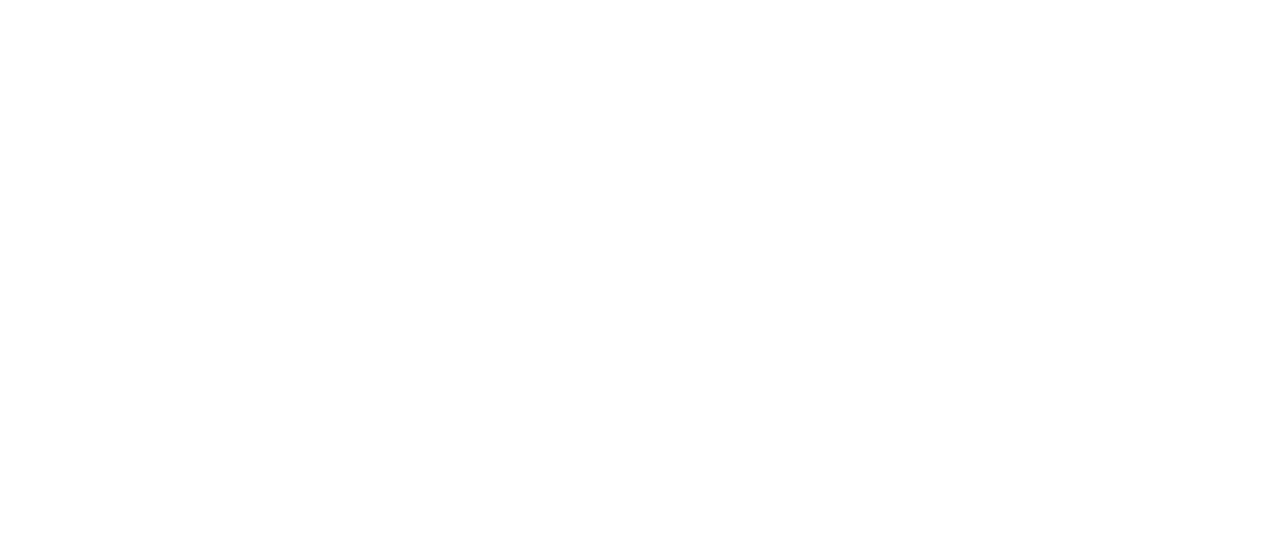
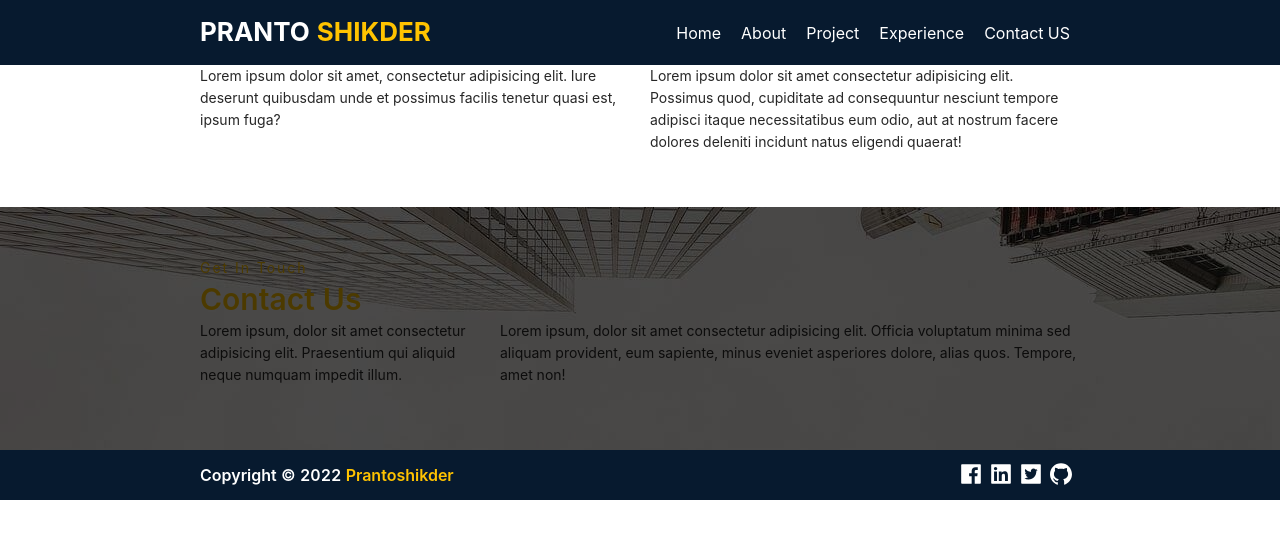
Before and after one commit to prantoshikder/pranto_shikder_portfolio, a React (Create React App) app: page /about in a window 1280 px wide. Before the commit this address had no page. Shown: the top 538 px of the page. Built offline with nearby package versions, Linux system fonts and the light colour scheme.

Commit message:
PageNotFound page design done

```diff
--- a/package.json
+++ b/package.json
@@ -12,6 +12,7 @@
     "react-dom": "^18.1.0",
     "react-router-dom": "^6.3.0",
     "react-scripts": "5.0.1",
+    "react-spinners": "^0.12.0",
     "sass": "^1.52.1",
     "web-vitals": "^2.1.4"
   },
--- a/src/App.jsx
+++ b/src/App.jsx
@@ -1,14 +1,33 @@
+import { useEffect, useState } from "react";
 import { BrowserRouter, Route, Routes } from "react-router-dom";
 import "./App.css";
+import WindowLoader from "./components/WindowLoader";
+import About from "./pages/About";
 import Home from "./pages/Home";
+import PageNotFound from "./pages/PageNotFound";
 
 function App() {
+  const [isLoading, setLoading] = useState(true);
+  useEffect(() => {
+    setTimeout(() => {
+      setLoading(false);
+    }, 1000);
+  }, []);
+
   return (
-    <BrowserRouter>
-      <Routes>
-        <Route path="/" element={<Home />} />
-      </Routes>
-    </BrowserRouter>
+    <>
+      {isLoading ? (
+        <WindowLoader isLoading={isLoading} />
+      ) : (
+        <BrowserRouter>
+          <Routes>
+            <Route exact path="/" element={<Home />} />
+            <Route exact path="/about" element={<About />} />
+            <Route exact path="*" element={<PageNotFound />} />
+          </Routes>
+        </BrowserRouter>
+      )}
+    </>
   );
 }
 
--- a/src/components/HeaderMenu/DesktopMenu.jsx
+++ b/src/components/HeaderMenu/DesktopMenu.jsx
@@ -1,14 +1,9 @@
-import { Menu, Tabs, Typography } from "antd";
+import { Menu, Typography } from "antd";
 import { Link } from "react-router-dom";
 import "./HeaderMenu.styles.scss";
 
 const DesktopMenu = () => {
   const { Title } = Typography;
-  const { TabPane } = Tabs;
-
-  const onChangeMenu = (key: string) => {
-    console.log(key);
-  };
 
   return (
     <div className="desktop_menu_wrapper flex content_between item_center">
@@ -22,8 +17,12 @@ const DesktopMenu = () => {
 
       <div className="menu_tabs">
         <Menu mode="horizontal" defaultSelectedKeys={["home"]}>
-          <Menu.Item key="home">Home</Menu.Item>
-          <Menu.Item key="about">About</Menu.Item>
+          <Menu.Item key="home">
+            <Link to="/">Home</Link>
+          </Menu.Item>
+          <Menu.Item key="about">
+            <Link to="/about">About</Link>
+          </Menu.Item>
           <Menu.Item key="project">Project</Menu.Item>
           <Menu.Item key="experience">Experience</Menu.Item>
           <Menu.Item key="contact">Contact US</Menu.Item>
--- /dev/null
+++ b/src/components/WindowLoader/index.jsx
@@ -0,0 +1,18 @@
+import { RingLoader } from "react-spinners";
+
+const WindowLoader = ({ isLoading }) => {
+  return (
+    <div
+      className="flex content_center item_center"
+      style={{
+        width: "100%",
+        height: "100vh",
+        background: "#071a2f",
+      }}
+    >
+      <RingLoader color={"#ffc300"} isLoading={isLoading} size={110} />
+    </div>
+  );
+};
+
+export default WindowLoader;
--- /dev/null
+++ b/src/components/about/AboutUs/index.jsx
@@ -0,0 +1,20 @@
+import { Col, Row } from "antd";
+const AboutUs = () => {
+  return (
+    <div className="about_us_wrapper container">
+      <Row gutter={20}>
+        <Col lg={12}>
+          <p>Lorem ipsum dolor sit amet, consectetur adipisicing elit. Iure deserunt quibusdam unde et possimus facilis tenetur quasi est, ipsum fuga?</p>
+        </Col>
+        <Col lg={12}>
+          <p>
+            Lorem ipsum dolor sit amet consectetur adipisicing elit. Possimus quod, cupiditate ad consequuntur nesciunt tempore adipisci itaque necessitatibus
+            eum odio, aut at nostrum facere dolores deleniti incidunt natus eligendi quaerat!
+          </p>
+        </Col>
+      </Row>
+    </div>
+  );
+};
+
+export default AboutUs;
--- /dev/null
+++ b/src/pages/About/index.jsx
@@ -0,0 +1,15 @@
+import AboutUs from "../../components/about/AboutUs";
+import Footer from "./../../partials/Footer";
+import Header from "./../../partials/Header";
+
+const About = () => {
+  return (
+    <>
+      <Header />
+      <AboutUs />
+      <Footer />
+    </>
+  );
+};
+
+export default About;
--- a/src/pages/Home/index.jsx
+++ b/src/pages/Home/index.jsx
@@ -1,4 +1,5 @@
 import { useEffect } from "react";
+// import AboutUs from "../../components/about/AboutUs";
 import Footer from "../../partials/Footer";
 import Header from "../../partials/Header";
 
@@ -9,6 +10,7 @@ const Home = () => {
   return (
     <>
       <Header />
+      {/* <AboutUs /> */}
       <Footer />
     </>
   );
--- /dev/null
+++ b/src/pages/PageNotFound/index.jsx
@@ -0,0 +1,23 @@
+import { Typography } from "antd";
+
+const { Title, Text } = Typography;
+const textColor = {
+  color: "#fff",
+  margin: "0px",
+};
+
+const PageNotFound = () => {
+  return (
+    <div className="flex content_center item_center" style={{ textAlign: "center", width: "100%", height: "100vh", background: "#071a2f" }}>
+      <div className="page_not_found_info">
+        <Title level={3} style={textColor}>
+          Page Not Found
+        </Title>
+        <Title style={({ ...textColor }, { color: "#ffc300", margin: "5px 0" })}>404</Title>
+        <Text style={textColor}>Lorem ipsum dolor sit amet consectetur adipisicing elit. Eum laboriosam doloribus consectetur aut, libero excepturi.</Text>
+      </div>
+    </div>
+  );
+};
+
+export default PageNotFound;
```
Also changed, not shown: 1 other file (tests, documents, lock files or other folders).
